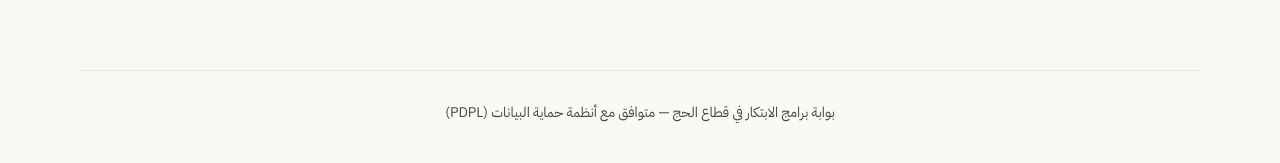
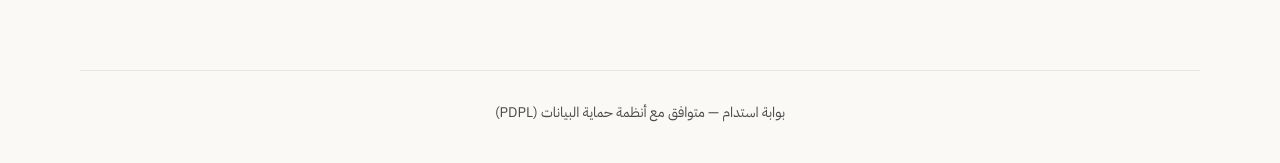
Before and after one commit to pm-inspire/HajStartupLab, a Next.js app: page / in a window 1280 px wide. Shown: the part 1179-1342 px from the top of the page. Built offline with nearby package versions, Linux system fonts and the light colour scheme.

Commit message:
Update footer branding to Estidam portal name

```diff
--- a/src/app/page.tsx
+++ b/src/app/page.tsx
@@ -78,7 +78,7 @@ export default function Home() {
         </section>
 
         <footer className="mt-20 border-t border-[var(--border)] py-8 text-center text-sm text-[var(--foreground-muted)]">
-          بوابة برامج الابتكار في قطاع الحج — متوافق مع أنظمة حماية البيانات (PDPL)
+                    بوابة استدام — متوافق مع أنظمة حماية البيانات (PDPL)
         </footer>
       </main>
     </div>
```
